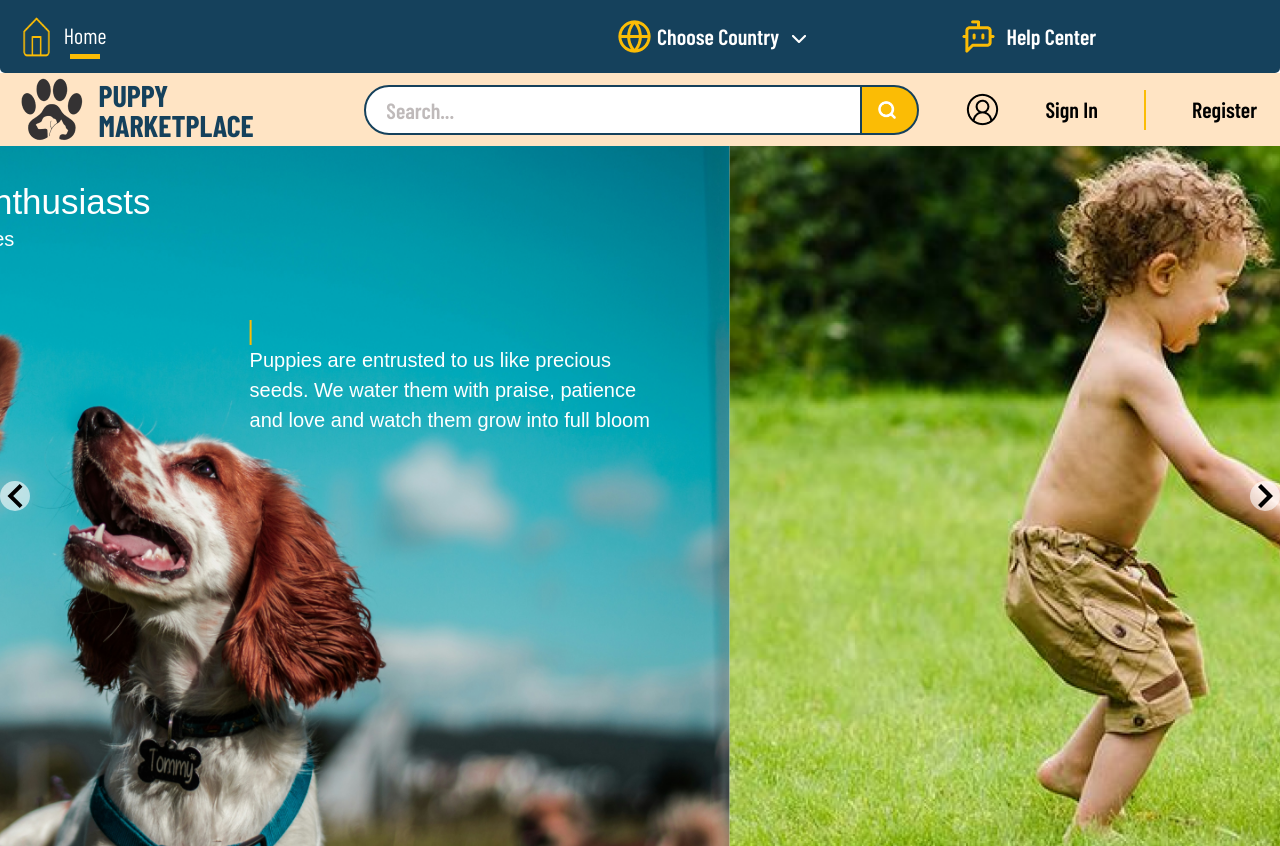
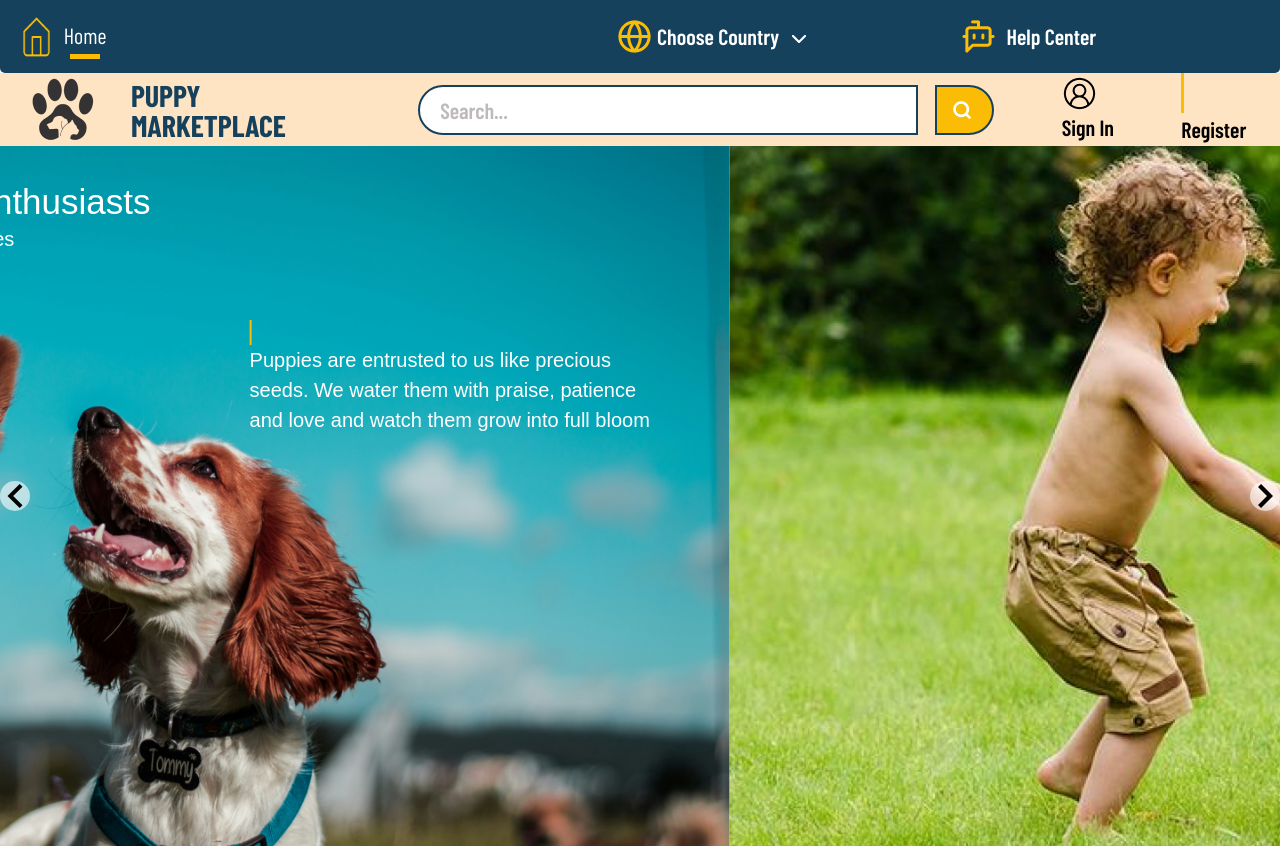
Before and after one commit to MC-CLINT/The-Puppy-Marketplace, a React (Vite) app in the folder Puppy_Marketplace/: page / in a window 1280 px wide. Built offline with nearby package versions, Linux system fonts and the light colour scheme; a web font is replaced by a local one.

Commit message:
routing done

```diff
--- a/Puppy_Marketplace/package.json
+++ b/Puppy_Marketplace/package.json
@@ -12,7 +12,7 @@
   "dependencies": {
     "react": "^18.3.1",
     "react-dom": "^18.3.1",
-    "react-router-dom": "^6.24.1",
+    "react-router-dom": "^6.25.1",
     "react-slideshow-image": "^4.3.1"
   },
   "devDependencies": {
--- a/Puppy_Marketplace/src/App.jsx
+++ b/Puppy_Marketplace/src/App.jsx
@@ -1,12 +1,18 @@
-import React from 'react';
-import Home from './Home.jsx';
-
+import Home from './Home';
+import SignUp from './Components/SignUp';
+import LogIn from './Components/LogIn';
+import { BrowserRouter, Route, Routes } from 'react-router-dom';
 
 function App() {
   return (
-   <>
-   <Home></Home>
-   </>
+    <BrowserRouter>
+      <Routes>
+        <Route path="/" element={<Home />} />
+        <Route path="/signup" element={<SignUp />} />
+        <Route path="/login" element={<LogIn />} />
+
+      </Routes>
+    </BrowserRouter>
   );
 }
 
--- /dev/null
+++ b/Puppy_Marketplace/src/Components/LogIn.jsx
@@ -0,0 +1,6 @@
+
+export default function LogIn() {
+  return (
+    <div>LogIn</div>
+  )
+}
--- /dev/null
+++ b/Puppy_Marketplace/src/Components/SignUp.jsx
@@ -0,0 +1,6 @@
+
+export default function SignUp() {
+  return (
+    <div>SignUp</div>
+  )
+}
--- a/Puppy_Marketplace/src/Home.jsx
+++ b/Puppy_Marketplace/src/Home.jsx
@@ -1,4 +1,3 @@
-import React from 'react';
 import lineImage from './assets/Line.png';
 import homeImage from './assets/home.png';
 import botImage from './assets/bot.png';
@@ -10,6 +9,7 @@
 import SearchImage from './assets/search.png';
 import CustomSlide from './Slide';
 import 'react-slideshow-image/dist/styles.css';
+import { Link } from 'react-router-dom';
 
 function Home() {
     return (
@@ -42,10 +42,15 @@
                 <p className='PuppyMarketplace'>PUPPY MARKETPLACE</p>
                 <input type='search' className='searchBox' placeholder='Search...' />
                 <button className='searchButton'><img className='SearchImage' src={SearchImage} /></button>
-                <img className='UserImage' src={UserImage} />
-                <p className='SignIn'>Sign In</p>
-                <img className='Line5' src={Line5} />
-                <p className='Register'>Register</p>
+                <Link to = 'login'>
+                    <img className='UserImage' src={UserImage} />
+                    <p className='SignIn'>Sign In</p>
+                </Link>
+                <Link to = 'signup'>
+                    <img className='Line5' src={Line5} />
+                    <p className='Register'>Register</p>
+                </Link>
+
             </div>
 
 
```
Also changed, not shown: 1 other file (tests, documents, lock files or other folders).
